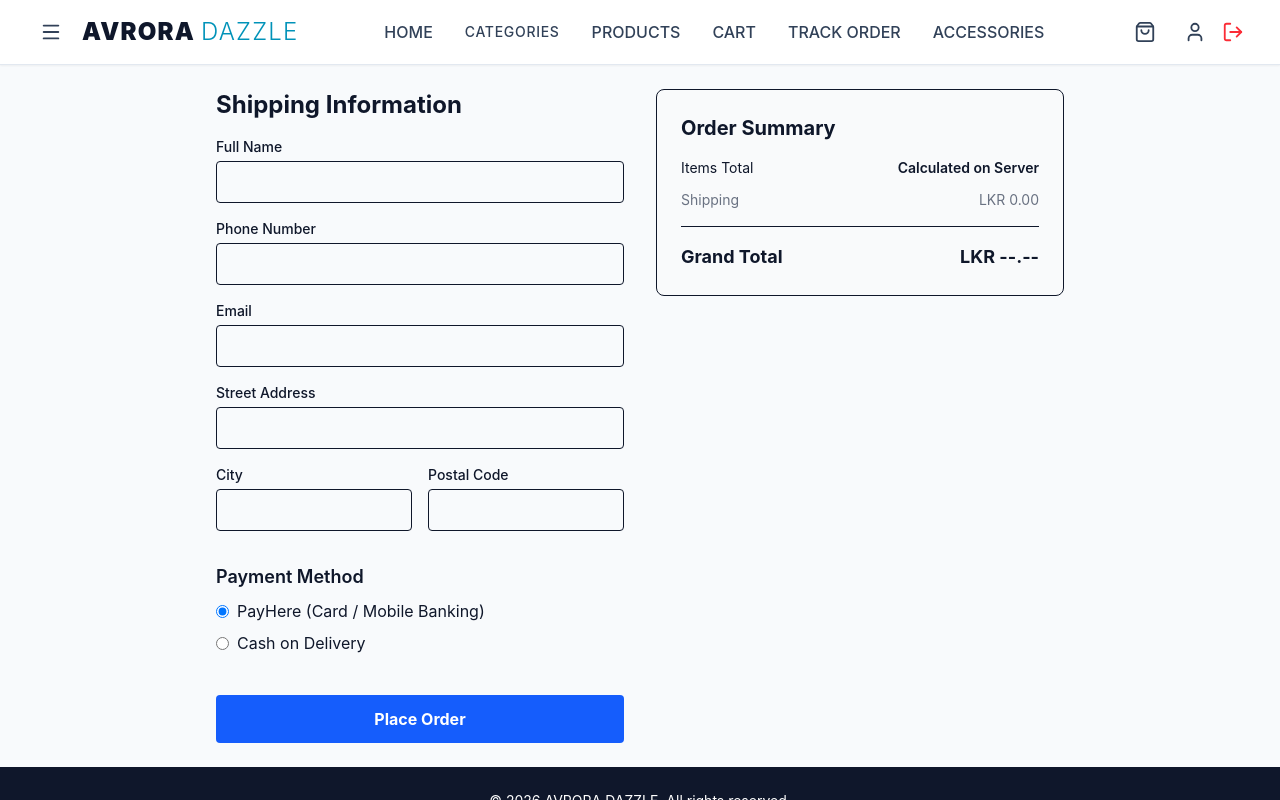
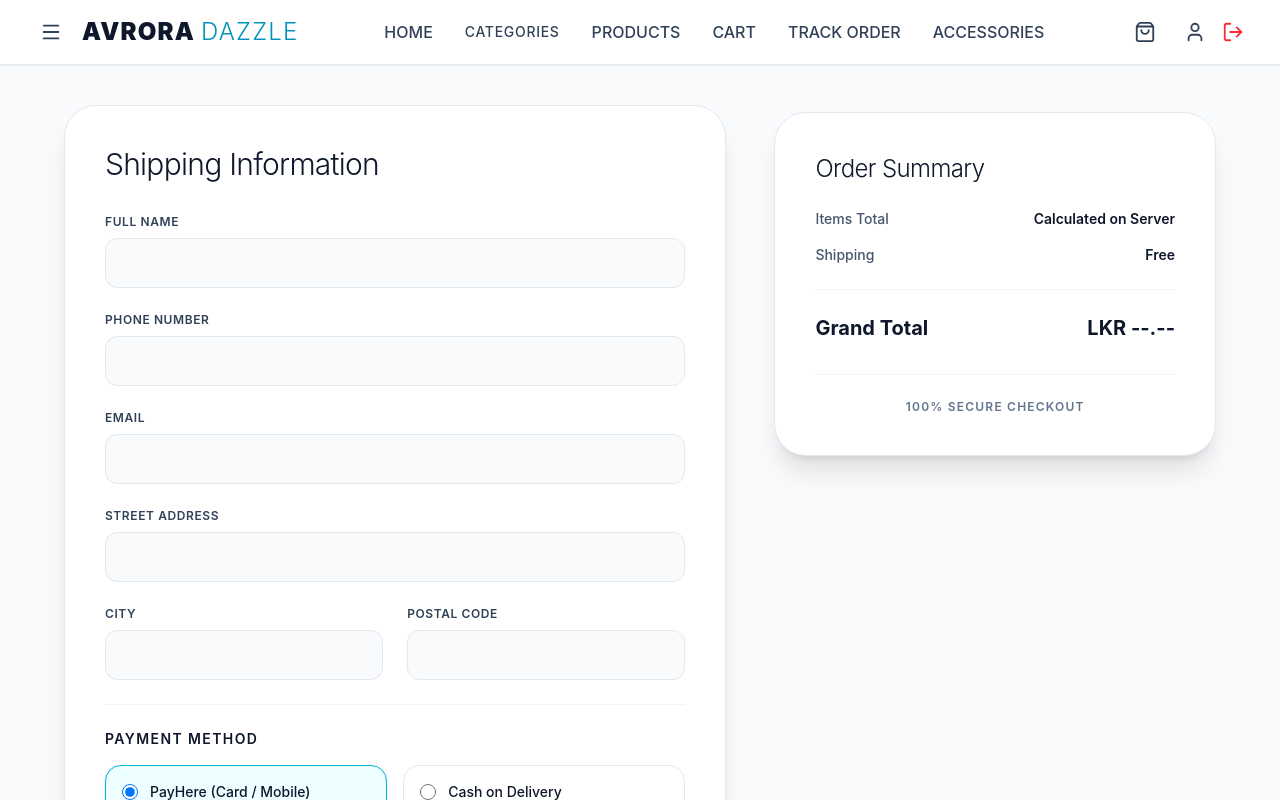
Before and after one commit to gayanslp/avrora-dazzle-frontend, a React (Vite) app: page /checkout in a window 1280 px wide. Shown: the top 800 px of the page. Built offline with nearby package versions, Linux system fonts and the light colour scheme; no server answers; sample sign-in values are in the browser's storage.

Commit message:
login page done

```diff
--- a/src/pages/CheckoutPage.jsx
+++ b/src/pages/CheckoutPage.jsx
@@ -157,109 +157,112 @@ const CheckoutPage = () => {
     };
 
     return (
-        <div className="max-w-4xl mx-auto p-6 grid grid-cols-1 md:grid-cols-2 gap-8">
-            {/* Left Column: Shipping Form */}
-            <div>
-                <h2 className="text-2xl font-bold mb-4">Shipping Information</h2>
+        <div className="min-h-screen bg-slate-50 font-sans text-slate-900 py-10 px-4 sm:px-6 lg:px-8">
+            <div className="max-w-6xl mx-auto grid grid-cols-1 lg:grid-cols-[1.2fr_0.8fr] gap-8 lg:gap-12">
+                {/* Left Column: Shipping Form */}
+                <div className="bg-white p-6 sm:p-8 md:p-10 rounded-[2rem] border border-slate-200 shadow-xl">
+                    <h2 className="text-3xl font-light tracking-tight text-slate-900 mb-8">Shipping Information</h2>
 
-                {error && <div className="bg-red-100 text-red-700 p-3 rounded mb-4">{error}</div>}
+                    {error && <div className="bg-red-50 text-red-600 p-4 rounded-2xl mb-6 text-sm font-medium border border-red-100">{error}</div>}
 
-                <form onSubmit={handleSubmit} className="space-y-4">
+                <form onSubmit={handleSubmit} className="space-y-6">
                     <div>
-                        <label className="block text-sm font-medium">Full Name</label>
+                        <label className="block text-xs font-semibold uppercase tracking-wider text-slate-700 mb-2">Full Name</label>
                         <input
                             type="text"
                             name="fullName"
                             value={formData.fullName}
                             onChange={handleChange}
                             required
-                            className="w-full border p-2 rounded mt-1"
+                            className="w-full rounded-xl border border-slate-200 bg-slate-50 py-3.5 px-4 text-sm text-slate-900 outline-none transition-all duration-200 focus:border-cyan-400 focus:bg-white focus:ring-4 focus:ring-cyan-100"
                         />
                     </div>
 
                     <div>
-                        <label className="block text-sm font-medium">Phone Number</label>
+                        <label className="block text-xs font-semibold uppercase tracking-wider text-slate-700 mb-2">Phone Number</label>
                         <input
                             type="text"
                             name="phone"
                             value={formData.phone}
                             onChange={handleChange}
                             required
-                            className="w-full border p-2 rounded mt-1"
+                            className="w-full rounded-xl border border-slate-200 bg-slate-50 py-3.5 px-4 text-sm text-slate-900 outline-none transition-all duration-200 focus:border-cyan-400 focus:bg-white focus:ring-4 focus:ring-cyan-100"
                         />
                     </div>
 
                     <div>
-                        <label className="block text-sm font-medium">Email</label>
+                        <label className="block text-xs font-semibold uppercase tracking-wider text-slate-700 mb-2">Email</label>
                         <input
                             type="email"
                             name="email"
                             value={formData.email}
                             onChange={handleChange}
                             required
-                            className="w-full border p-2 rounded mt-1"
+                            className="w-full rounded-xl border border-slate-200 bg-slate-50 py-3.5 px-4 text-sm text-slate-900 outline-none transition-all duration-200 focus:border-cyan-400 focus:bg-white focus:ring-4 focus:ring-cyan-100"
                         />
                     </div>
 
                     <div>
-                        <label className="block text-sm font-medium">Street Address</label>
+                        <label className="block text-xs font-semibold uppercase tracking-wider text-slate-700 mb-2">Street Address</label>
                         <input
                             type="text"
                             name="street"
                             value={formData.street}
                             onChange={handleChange}
                             required
-                            className="w-full border p-2 rounded mt-1"
+                            className="w-full rounded-xl border border-slate-200 bg-slate-50 py-3.5 px-4 text-sm text-slate-900 outline-none transition-all duration-200 focus:border-cyan-400 focus:bg-white focus:ring-4 focus:ring-cyan-100"
                         />
                     </div>
 
-                    <div className="grid grid-cols-2 gap-4">
+                    <div className="grid grid-cols-1 sm:grid-cols-2 gap-6">
                         <div>
-                            <label className="block text-sm font-medium">City</label>
+                            <label className="block text-xs font-semibold uppercase tracking-wider text-slate-700 mb-2">City</label>
                             <input
                                 type="text"
                                 name="city"
                                 value={formData.city}
                                 onChange={handleChange}
                                 required
-                                className="w-full border p-2 rounded mt-1"
+                                className="w-full rounded-xl border border-slate-200 bg-slate-50 py-3.5 px-4 text-sm text-slate-900 outline-none transition-all duration-200 focus:border-cyan-400 focus:bg-white focus:ring-4 focus:ring-cyan-100"
                             />
                         </div>
                         <div>
-                            <label className="block text-sm font-medium">Postal Code</label>
+                            <label className="block text-xs font-semibold uppercase tracking-wider text-slate-700 mb-2">Postal Code</label>
                             <input
                                 type="text"
                                 name="postalCode"
                                 value={formData.postalCode}
                                 onChange={handleChange}
                                 required
-                                className="w-full border p-2 rounded mt-1"
+                                className="w-full rounded-xl border border-slate-200 bg-slate-50 py-3.5 px-4 text-sm text-slate-900 outline-none transition-all duration-200 focus:border-cyan-400 focus:bg-white focus:ring-4 focus:ring-cyan-100"
                             />
                         </div>
                     </div>
 
-                    <div className="pt-4">
-                        <h3 className="text-lg font-semibold mb-2">Payment Method</h3>
-                        <div className="space-y-2">
-                            <label className="flex items-center space-x-2">
+                    <div className="pt-6 border-t border-slate-100">
+                        <h3 className="text-sm font-semibold uppercase tracking-widest text-slate-900 mb-4">Payment Method</h3>
+                        <div className="grid grid-cols-1 sm:grid-cols-2 gap-4">
+                            <label className={`flex items-center p-4 border rounded-2xl cursor-pointer transition-all duration-200 ${formData.paymentMethod === 'PayHere' ? 'border-cyan-500 bg-cyan-50 shadow-sm' : 'border-slate-200 hover:border-cyan-300'}`}>
                                 <input
                                     type="radio"
                                     name="paymentMethod"
                                     value="PayHere"
                                     checked={formData.paymentMethod === 'PayHere'}
                                     onChange={handleChange}
+                                    className="w-4 h-4 text-cyan-600 bg-white border-slate-300 focus:ring-cyan-500"
                                 />
-                                <span>PayHere (Card / Mobile Banking)</span>
+                                <span className="ml-3 text-sm font-medium text-slate-900">PayHere (Card / Mobile)</span>
                             </label>
-                            <label className="flex items-center space-x-2">
+                            <label className={`flex items-center p-4 border rounded-2xl cursor-pointer transition-all duration-200 ${formData.paymentMethod === 'COD' ? 'border-cyan-500 bg-cyan-50 shadow-sm' : 'border-slate-200 hover:border-cyan-300'}`}>
                                 <input
                                     type="radio"
                                     name="paymentMethod"
                                     value="COD"
                                     checked={formData.paymentMethod === 'COD'}
                                     onChange={handleChange}
+                                    className="w-4 h-4 text-cyan-600 bg-white border-slate-300 focus:ring-cyan-500"
                                 />
-                                <span>Cash on Delivery</span>
+                                <span className="ml-3 text-sm font-medium text-slate-900">Cash on Delivery</span>
                             </label>
                         </div>
                     </div>
@@ -267,7 +270,7 @@ const CheckoutPage = () => {
                     <button
                         type="submit"
                         disabled={loading}
-                        className="w-full bg-blue-600 hover:bg-blue-700 text-white font-bold py-3 px-4 rounded mt-6 disabled:opacity-50"
+                        className="w-full bg-slate-950 text-white rounded-full uppercase text-xs font-bold tracking-widest py-4 mt-8 transition-all duration-300 hover:shadow-lg hover:bg-slate-800 disabled:opacity-70 disabled:cursor-not-allowed"
                     >
                         {loading ? 'Processing Order...' : 'Place Order'}
                     </button>
@@ -275,24 +278,28 @@ const CheckoutPage = () => {
             </div>
 
             {/* Right Column: Order Summary */}
-            <div className="bg-gray-50 p-6 rounded-lg border h-fit">
-                <h2 className="text-xl font-bold mb-4">Order Summary</h2>
-                <div className="space-y-3 text-sm border-b pb-4">
-                    <p className="flex justify-between">
-                        <span>Items Total</span>
-                        <span className="font-semibold">Calculated on Server</span>
+            <div className="bg-white p-6 sm:p-8 md:p-10 rounded-[2rem] border border-slate-200 shadow-xl h-fit sticky top-28">
+                <h2 className="text-2xl font-light tracking-tight text-slate-900 mb-6">Order Summary</h2>
+                <div className="space-y-4 text-sm border-b border-slate-100 pb-6 mb-6">
+                    <p className="flex justify-between items-center text-slate-600">
+                        <span className="font-medium">Items Total</span>
+                        <span className="font-semibold text-slate-900">Calculated on Server</span>
                     </p>
-                    <p className="flex justify-between text-gray-500">
-                        <span>Shipping</span>
-                        <span>LKR 0.00</span>
+                    <p className="flex justify-between items-center text-slate-600">
+                        <span className="font-medium">Shipping</span>
+                        <span className="font-semibold text-slate-900 text-cyan-600">Free</span>
                     </p>
                 </div>
-                <div className="pt-4 flex justify-between font-bold text-lg">
+                <div className="flex justify-between items-center font-bold text-xl text-slate-900">
                     <span>Grand Total</span>
                     <span>LKR --.--</span>
                 </div>
+                <div className="mt-8 pt-6 border-t border-slate-100 text-xs text-slate-500 text-center uppercase tracking-widest font-semibold">
+                    100% Secure Checkout
+                </div>
             </div>
         </div>
+    </div>
     );
 };
 
--- a/src/pages/Login.jsx
+++ b/src/pages/Login.jsx
@@ -1,6 +1,6 @@
 import { useMemo, useState } from 'react'
 import { useNavigate, useLocation } from 'react-router-dom'
-import { ArrowRight, CheckCircle2, Mail, ShieldCheck, Sparkles } from 'lucide-react'
+import { ArrowRight, Mail } from 'lucide-react'
 import { toast } from 'react-toastify'
 import axiosInstance from '../api/axiosInstance'
 import { mergeCartApi } from '../api/cartApi'
@@ -177,55 +177,22 @@ const Login = () => {
   }
 
   return (
-    <div className="min-h-screen bg-[radial-gradient(circle_at_top,_rgba(59,130,246,0.20),_transparent_35%),linear-gradient(135deg,_#f8fafc_0%,_#eef4ff_45%,_#fdf2f8_100%)] px-4 py-10 text-slate-800 sm:px-6 lg:px-8">
-      <div className="mx-auto grid max-w-6xl overflow-hidden rounded-[32px] border border-white/60 bg-white/80 shadow-[0_30px_80px_rgba(15,23,42,0.12)] backdrop-blur-xl lg:grid-cols-[1.1fr_0.9fr]">
-        <div className="relative hidden overflow-hidden bg-slate-950 p-8 text-white lg:flex lg:flex-col lg:justify-between">
-          <div className="absolute inset-0 bg-[radial-gradient(circle_at_top_left,_rgba(96,165,250,0.45),_transparent_28%),radial-gradient(circle_at_bottom_right,_rgba(168,85,247,0.35),_transparent_30%)]" />
-
-          <div className="relative z-10">
-            <div className="mb-8 inline-flex items-center gap-2 rounded-full border border-white/15 bg-white/5 px-3 py-1.5 text-sm font-medium text-slate-100 backdrop-blur-sm">
-              <Sparkles size={14} className="text-cyan-300" />
-              Avrora Dazzle
-            </div>
-
-            <div className="space-y-5">
-              <p className="text-sm font-semibold uppercase tracking-[0.2em] text-cyan-300">Secure Access</p>
-              <h1 className="max-w-md text-4xl font-semibold leading-tight text-white">
-                Welcome back to your premium shopping experience.
-              </h1>
-              <p className="max-w-md text-base text-slate-300">
-                Sign in with your email to receive a one-time passcode and continue securely.
-              </p>
-            </div>
-          </div>
-
-          <div className="relative z-10 space-y-4">
-            {[
-              'Fast and secure OTP verification',
-              'Protected account access',
-              'Exclusive deals and order tracking',
-            ].map((item) => (
-              <div key={item} className="flex items-center gap-3 rounded-2xl border border-white/10 bg-white/5 px-4 py-3 text-sm text-slate-100">
-                <CheckCircle2 size={18} className="text-emerald-400" />
-                <span>{item}</span>
-              </div>
-            ))}
-          </div>
+    <div className="min-h-screen bg-slate-50 flex flex-col items-center justify-center px-4 py-12 text-slate-900 sm:px-6 lg:px-8 font-sans">
+      <div className="mb-8 text-center cursor-pointer hover:opacity-80 transition-opacity" onClick={() => navigate('/')}>
+        <h1 className="text-3xl tracking-tight text-slate-900 whitespace-nowrap">
+          <span className="font-extrabold">AVRORA </span>
+          <span className="font-thin -ml-2"> DAZZLE</span>
+        </h1>
+      </div>
+      <div className="w-full max-w-md bg-white p-8 sm:p-10 rounded-[2rem] shadow-[0_8px_30px_rgb(0,0,0,0.04)] border border-slate-100">
+        <div className="mb-8 text-center">
+          <h2 className="text-xl font-bold tracking-widest text-slate-900 uppercase">
+            {step === 'email' ? 'Sign In' : 'Verify OTP'}
+          </h2>
+          <p className="mt-2 text-sm text-slate-500">
+            {step === 'email' ? 'Enter your email to continue securely.' : 'Enter the code sent to your email.'}
+          </p>
         </div>
-
-        <div className="flex items-center justify-center p-6 sm:p-8 lg:p-12">
-          <div className="w-full max-w-md">
-            <div className="mb-8 flex items-center justify-between gap-3">
-              <div>
-                <p className="text-sm font-medium uppercase tracking-[0.2em] text-sky-600">Login</p>
-                <h2 className="mt-2 text-3xl font-bold text-slate-900">
-                  {step === 'email' ? 'Continue' : 'Verify OTP'}
-                </h2>
-              </div>
-              <div className="flex h-12 w-12 items-center justify-center rounded-2xl bg-sky-100 text-sky-600 shadow-sm">
-                <ShieldCheck size={22} />
-              </div>
-            </div>
 
             <div className="overflow-hidden">
               <div
@@ -245,7 +212,7 @@ const Login = () => {
                         value={email}
                         onChange={(event) => setEmail(event.target.value)}
                         placeholder="you@example.com"
-                        className="w-full rounded-2xl border border-slate-200 bg-slate-50 py-3.5 pl-11 pr-4 text-base text-slate-800 outline-none transition-all duration-200 placeholder:text-slate-400 focus:border-sky-400 focus:bg-white focus:ring-4 focus:ring-sky-100"
+                        className="w-full rounded-2xl border border-slate-200 bg-slate-50 py-3.5 pl-11 pr-4 text-base text-slate-900 outline-none transition-all duration-200 placeholder:text-slate-400 focus:border-cyan-400 focus:bg-white focus:ring-4 focus:ring-cyan-100"
                         autoComplete="email"
                       />
                     </div>
@@ -254,7 +221,7 @@ const Login = () => {
                   <button
                     type="submit"
                     disabled={isSubmitting}
-                    className="flex w-full items-center justify-center gap-2 rounded-2xl bg-slate-950 px-4 py-3.5 text-base font-semibold text-white transition-all duration-200 hover:-translate-y-0.5 hover:bg-slate-800 disabled:cursor-not-allowed disabled:opacity-70"
+                    className="flex w-full items-center justify-center gap-2 rounded-full bg-slate-950 px-4 py-4 text-xs tracking-widest uppercase font-bold text-white transition-all duration-300 hover:shadow-lg hover:bg-slate-800 disabled:cursor-not-allowed disabled:opacity-70"
                   >
                     {isSubmitting ? 'Sending OTP...' : 'Send OTP'}
                     {!isSubmitting && <ArrowRight size={18} />}
@@ -282,7 +249,7 @@ const Login = () => {
                           value={digit}
                           onChange={(event) => handleOtpChange(index, event.target.value)}
                           onKeyDown={(event) => handleOtpKeyDown(index, event)}
-                          className="h-12 w-12 rounded-xl border border-slate-200 bg-slate-50 text-center text-lg font-semibold text-slate-800 outline-none transition-all duration-200 focus:border-sky-400 focus:bg-white focus:ring-4 focus:ring-sky-100"
+                          className="h-12 w-12 rounded-xl border border-slate-200 bg-slate-50 text-center text-lg font-semibold text-slate-900 outline-none transition-all duration-200 focus:border-cyan-400 focus:bg-white focus:ring-4 focus:ring-cyan-100"
                         />
                       ))}
                     </div>
@@ -292,7 +259,7 @@ const Login = () => {
                     <button
                       type="button"
                       onClick={handleBack}
-                      className="flex-1 rounded-2xl border border-slate-200 bg-white px-4 py-3.5 text-base font-semibold text-slate-700 transition hover:bg-slate-50"
+                      className="flex-1 rounded-full border border-slate-200 bg-white px-4 py-4 text-xs tracking-widest uppercase font-bold text-slate-700 transition hover:bg-slate-50"
                     >
                       Back
                     </button>
@@ -300,7 +267,7 @@ const Login = () => {
                     <button
                       type="submit"
                       disabled={isSubmitting}
-                      className="flex flex-1 items-center justify-center gap-2 rounded-2xl bg-slate-950 px-4 py-3.5 text-base font-semibold text-white transition-all duration-200 hover:-translate-y-0.5 hover:bg-slate-800 disabled:cursor-not-allowed disabled:opacity-70"
+                      className="flex flex-1 items-center justify-center gap-2 rounded-full bg-slate-950 px-4 py-4 text-xs tracking-widest uppercase font-bold text-white transition-all duration-300 hover:shadow-lg hover:bg-slate-800 disabled:cursor-not-allowed disabled:opacity-70"
                     >
                       {isSubmitting ? 'Verifying...' : 'Verify OTP'}
                       {!isSubmitting && <ArrowRight size={18} />}
@@ -310,18 +277,18 @@ const Login = () => {
               </div>
             </div>
 
-            <div className="mt-6 rounded-2xl border border-slate-200 bg-slate-50 px-4 py-3 text-sm text-slate-600">
-              {message || 'We will send a one-time password to your email for secure login.'}
-            </div>
+            {message && (
+              <div className="mt-6 rounded-xl border border-slate-200 bg-slate-50 px-4 py-3 text-sm text-slate-600 text-center">
+                {message}
+              </div>
+            )}
 
             <p className="mt-6 text-center text-sm text-slate-500">
               Need help?{' '}
-              <a href="mailto:support@avrora.com" className="font-semibold text-sky-600 hover:text-sky-500">
+              <a href="mailto:support@avrora.com" className="font-semibold text-cyan-600 hover:text-cyan-500">
                 Contact support
               </a>
             </p>
-          </div>
-        </div>
       </div>
     </div>
   )
```
